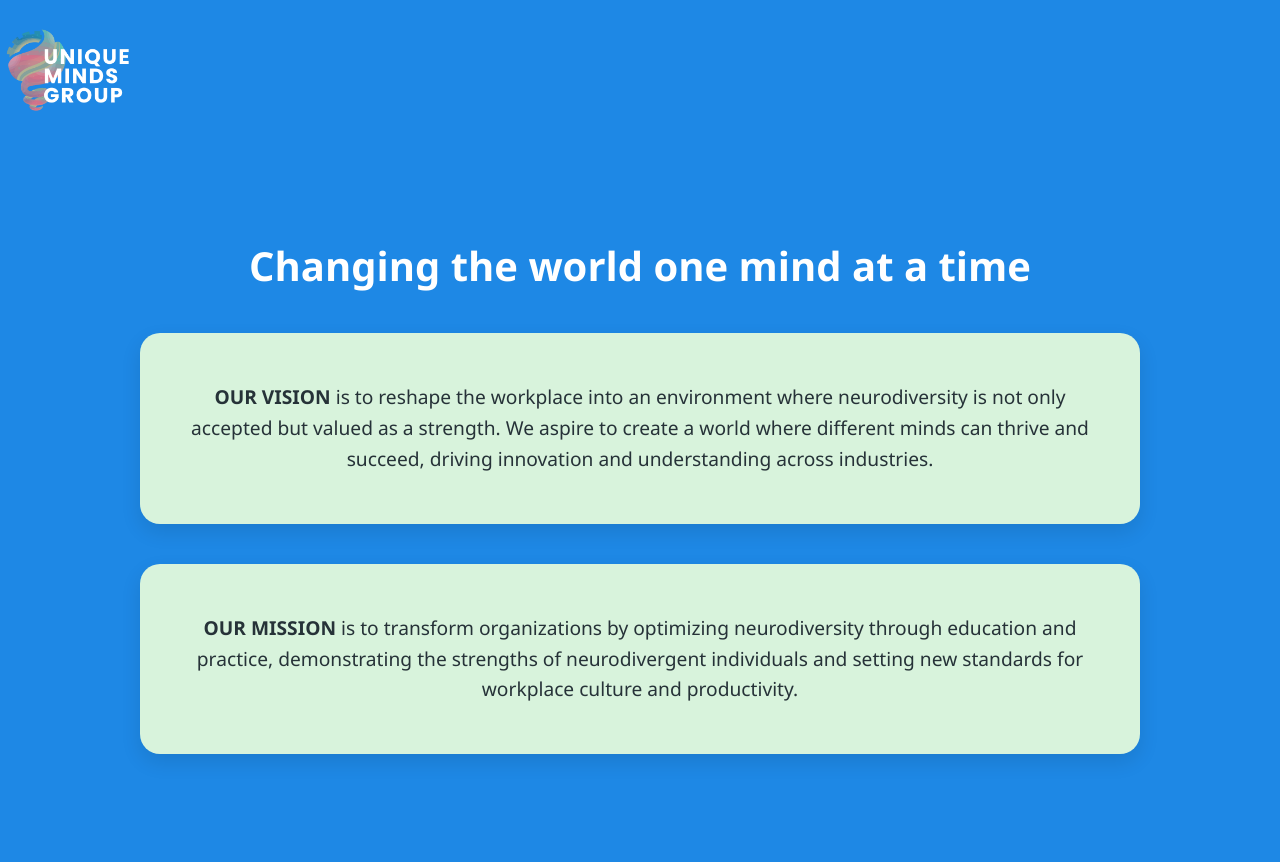
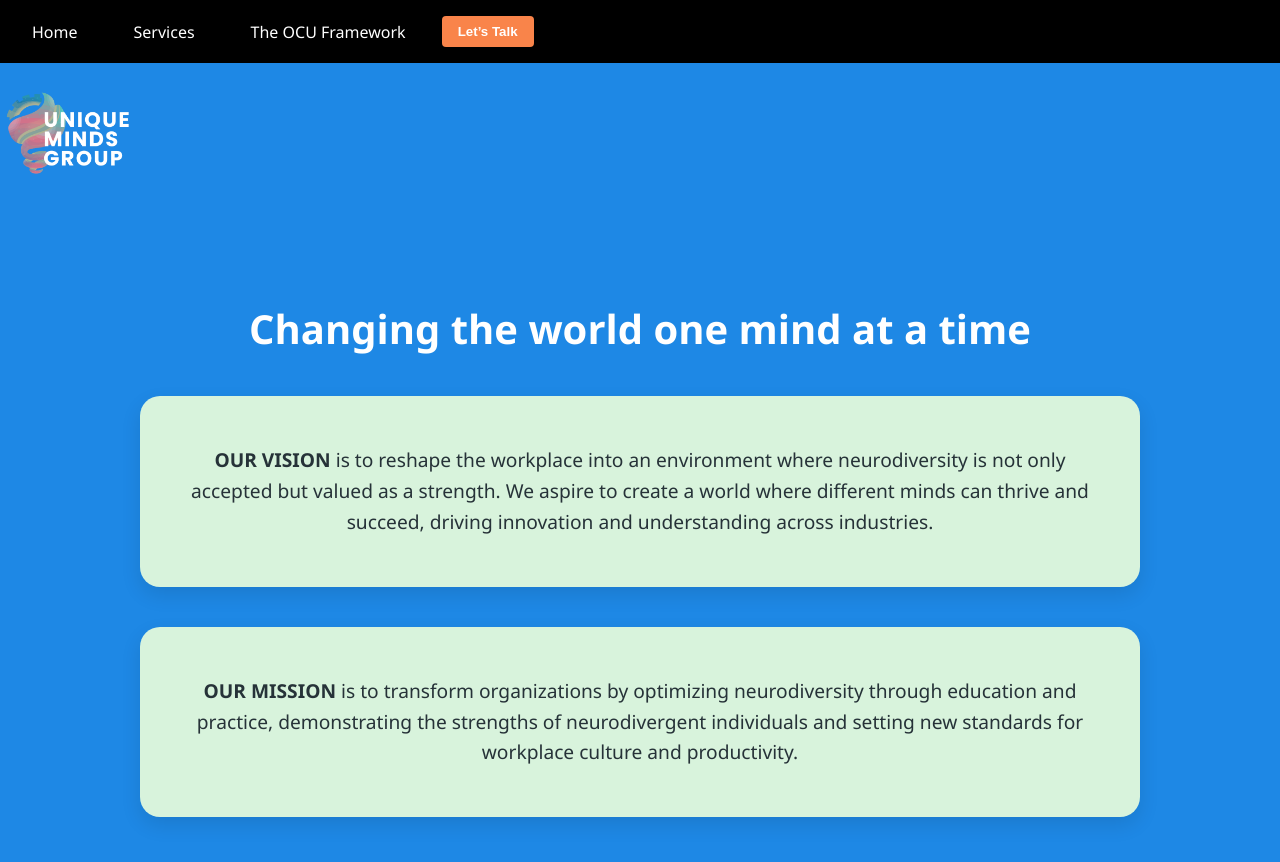
Before and after one commit to justburchy/umg-site, a plain HTML site: page vision.html in a window 1280 px wide. Before the commit the page ends 814 px from the top, so only its background shows below. Drawn offline with Linux system fonts and the light colour scheme.

Commit message:
Update vision.html

```diff
--- a/vision.html
+++ b/vision.html
@@ -3,11 +3,25 @@
 <head>
   <meta charset="UTF-8" />
   <meta name="viewport" content="width=device-width, initial-scale=1.0" />
-  <title>Vision & Mission – Unique Minds Group</title>
-  <link rel="stylesheet" href="style.css" />
+  <title>Unique Minds Group</title>
+<link rel="stylesheet" href="style.css" />
 </head>
+<header>
+    <nav>
+      <div class="nav-container">
+      <ul class="nav-links">
+        <li><a href="#home">Home</a></li>
+        <li><a href="#services">Services</a></li>
+        <li><a href="#ocuframework">The OCU Framework</a></li>
+       <!-- <li><a href="#resources">Resources</a></li> -->
+    </ul>
+      <button class="cta-button">Let’s Talk</button>
+    </div>
+    </nav>
+ </header>
+
 <body>
-  <img src="https://justburchy.github.io/umg-site/logo.png" alt="Unique Minds Group Logo" class="logo" />
+  <img src="logo.png" alt="Unique Minds Group Logo" class="logo" />
 
   <section class="vision-section">
     <h1>Changing the world <span class="bold">one mind at a time</span></h1>
```
